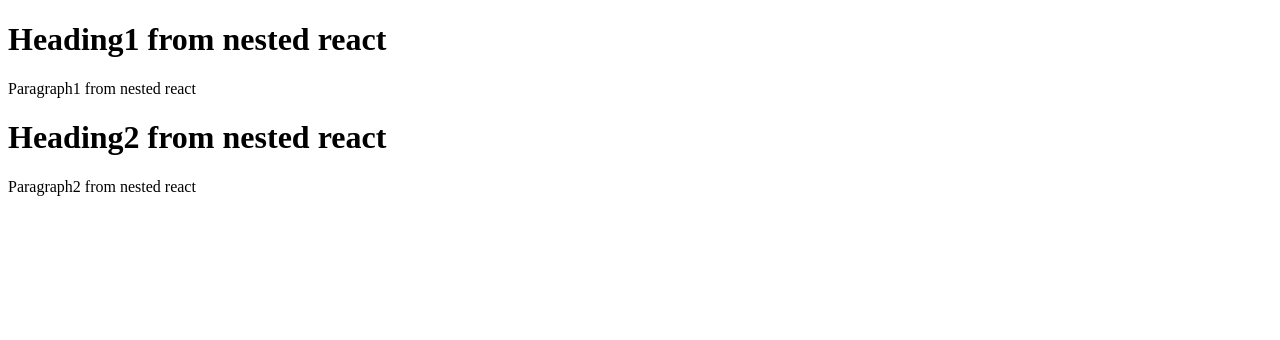
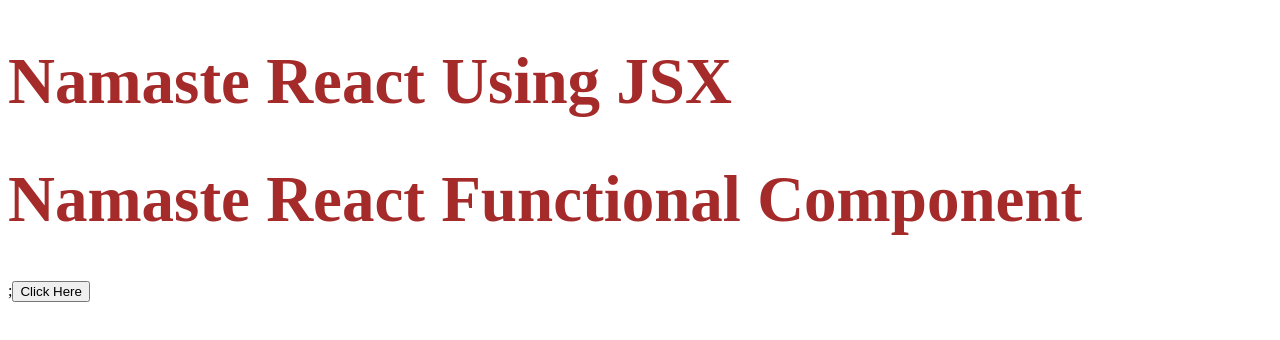
Before and after one commit to prathutiwari/foodie-express, a React (Vite) app: page / in a window 1280 px wide. Shown: the top 340 px of the page. Built offline with nearby package versions, Linux system fonts and the light colour scheme.

Commit message:
episode 3 | Laying the foundation

```diff
--- a/App.js
+++ b/App.js
@@ -1,19 +1,40 @@
 import React from "react";
 import ReactDOM from "react-dom/client";
 
+// JSX (transpiled before it reaches the JS) -- PARCEL  -  BABEL
 
-const parent = React.createElement('div', { id: 'parent' },
-     [React.createElement('div', { id: 'child1' },
-          [React.createElement('h1', { id: 'heading' }, 'Heading1 from nested react'),
-               React.createElement('p', { id: 'para1' }, 'Paragraph1 from nested react')
-          ]),
-          React.createElement('div', { id: 'child2' },
-               [React.createElement('h1', { id: 'headin2' }, 'Heading2 from nested react'),
-                    React.createElement('p', { id: 'para2' }, 'Paragraph2 from nested react')
-               ]),
-     ]
-)
+// JSX => Babel transpiles it into React.createElement => ReactElement- JS Object => HTMLElement(render)
 
-const root = ReactDOM.createRoot(document.getElementById('root'));
+// React Component
+const Title = () => {
+  return (
+  <h1 className="heading" tabIndex="4">
+    Namaste React Using JSX
+  </h1>
+)};
 
-root.render(parent);
+const Button = () => {
+     return (
+          <button className="btn">Click Here</button>
+     )
+}
+
+
+// Component Composition
+const HeadingComponent = () => {
+     return (
+          <div className="container">
+               <Title/>
+               <h1 className="heading">Namaste React Functional Component</h1>;
+               <Button/>
+          </div>
+     )
+}
+
+const HeadingComponent2 = () => <h1 className="heading">Namaste React Functional Component2</h1>;
+
+
+
+
+const root = ReactDOM.createRoot(document.getElementById("root"));
+root.render(<HeadingComponent/>);
--- a/package.json
+++ b/package.json
@@ -3,6 +3,8 @@
   "version": "1.0.0",
   "description": "This is Namaste React by Prathu Tiwari",
   "scripts": {
+    "start": "parcel index.html",
+    "build": "parcel build index.html",
     "test": "jest"
   },
   "repository": {
```
